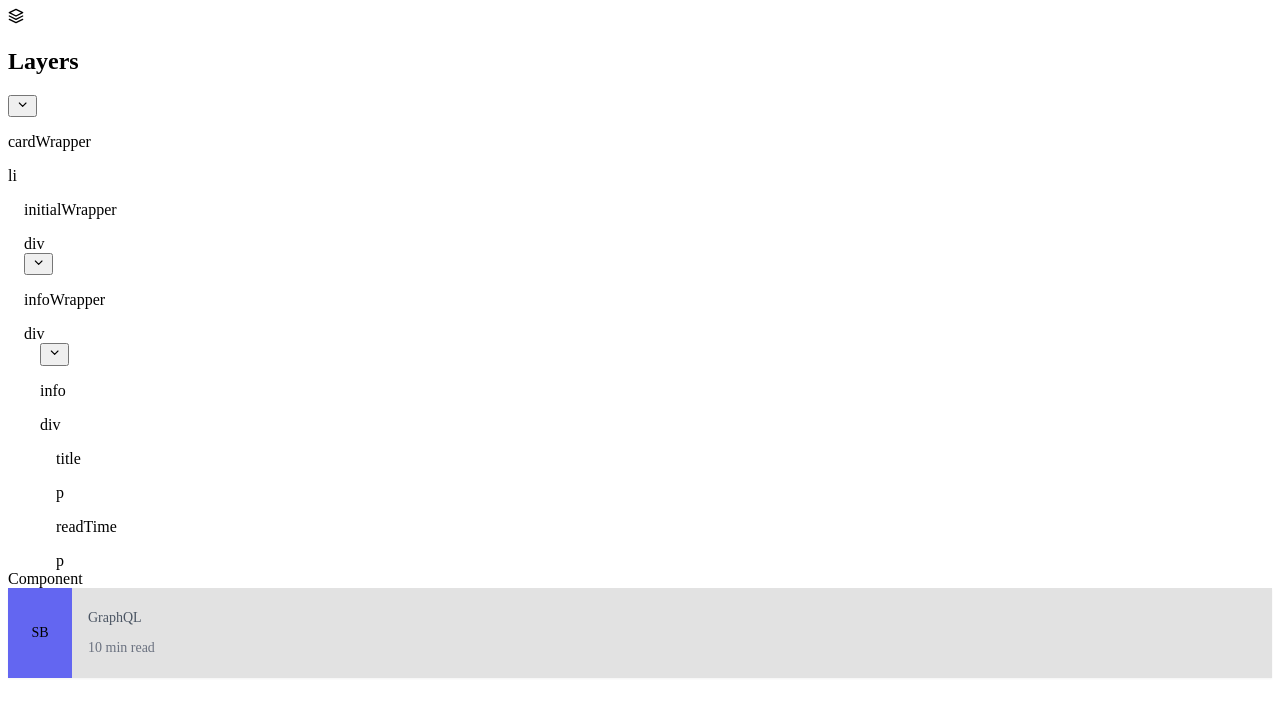
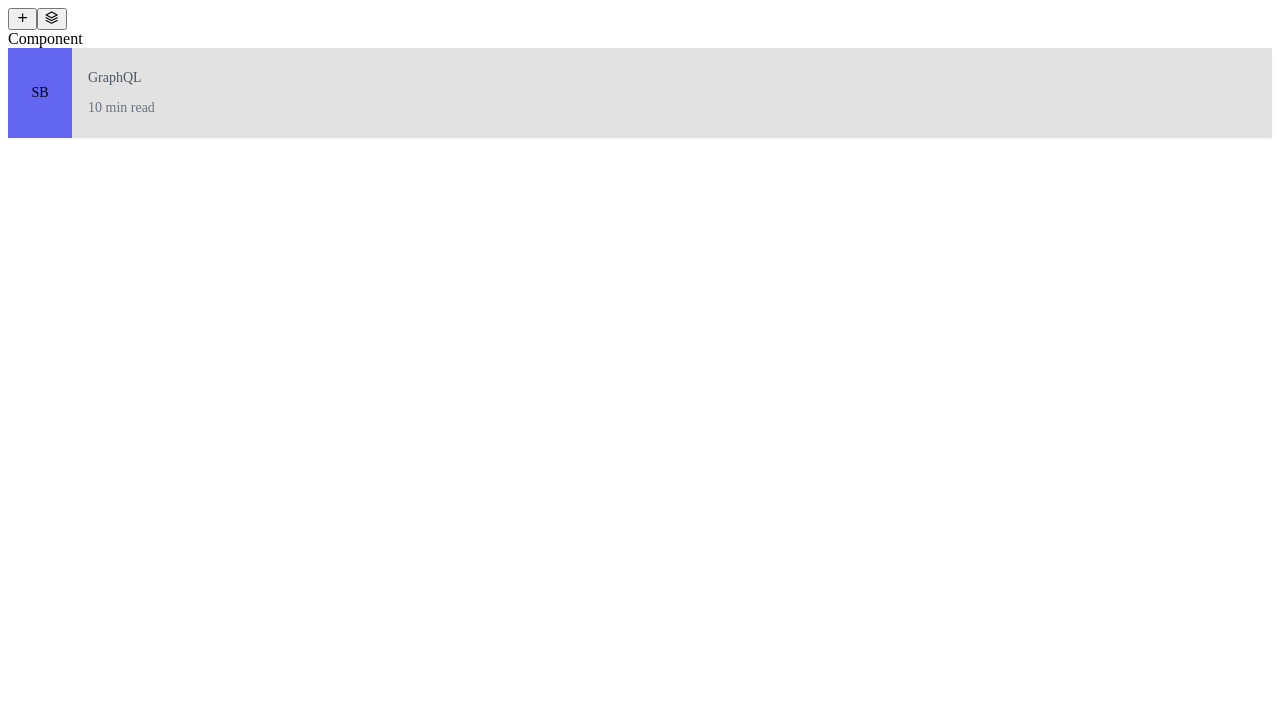
Before and after one commit to SudhanshuBhagwat/website-builder, a React (Vite) app: page / in a window 1280 px wide. Shown: the top 716 px of the page. Built offline with nearby package versions, Linux system fonts and the light colour scheme.

Commit message:
Added react-router-dom Created sidebar Added Elements panel

```diff
--- a/package.json
+++ b/package.json
@@ -19,6 +19,7 @@
     "react-dom": "^18.2.0",
     "react-icons": "^4.6.0",
     "react-redux": "^8.0.5",
+    "react-router-dom": "^6.4.4",
     "tailwindcss": "^3.2.4",
     "uuid": "^9.0.0"
   },
--- a/src/App.tsx
+++ b/src/App.tsx
@@ -3,8 +3,7 @@ import Editor from "./components/Editor";
 import View from "./components/View";
 import { selectElement } from "./store/elementsSlice";
 import { store } from "./store/store";
-import { FiLayers } from "react-icons/fi";
-import Layers from "./components/Layers";
+import Sidebar from "./components/Sidebar";
 
 function handleClick(event: MouseEvent) {
   if (
@@ -27,12 +26,7 @@ function App() {
 
   return (
     <div className="flex w-full">
-      <aside className="flex">
-        <nav className="w-14 py-4 bg-slate-200 h-full flex flex-col items-center">
-          <FiLayers className="w-6 h-6" />
-        </nav>
-        <Layers />
-      </aside>
+      <Sidebar />
       <main className="flex flex-1">
         <div className="bg-slate-50 h-screen flex w-full">
           <div className="h-full w-full flex flex-1 justify-center items-center">
--- a/src/components/Editor.tsx
+++ b/src/components/Editor.tsx
@@ -40,7 +40,7 @@ const Editor = () => {
                 </span>
                 <input
                   type="text"
-                  className="w-full outline-none mx-2"
+                  className="w-full outline-none mx-2 bg-slate-50"
                   value={element.children}
                   onChange={handleTextUpdate}
                 />
--- /dev/null
+++ b/src/components/Nav.tsx
@@ -0,0 +1,50 @@
+import { FiLayers, FiPlus } from "react-icons/fi";
+import {
+  createSearchParams,
+  useNavigate,
+  useSearchParams,
+} from "react-router-dom";
+
+export const NAV_ITEMS = [
+  {
+    slug: "elements",
+    icon: <FiPlus className="w-6 h-6" />,
+  },
+  {
+    slug: "layers",
+    icon: <FiLayers className="w-6 h-6" />,
+  },
+];
+
+const Nav = () => {
+  const navigate = useNavigate();
+  const [searchParams] = useSearchParams();
+  const selectedPanel = searchParams.get("panel");
+
+  function _navigate(panel: string) {
+    navigate({
+      pathname: "/",
+      search: `?${createSearchParams({
+        panel,
+      })}`,
+    });
+  }
+
+  return (
+    <nav className="w-14 py-4 bg-slate-200 h-full flex flex-col items-center">
+      {NAV_ITEMS.map((item) => (
+        <button
+          key={item.slug}
+          onClick={() => _navigate(item.slug)}
+          className={`w-full py-3 flex justify-center items-center ${
+            selectedPanel === item.slug ? "bg-white" : ""
+          }`}
+        >
+          {item.icon}
+        </button>
+      ))}
+    </nav>
+  );
+};
+
+export default Nav;
--- /dev/null
+++ b/src/components/Sidebar.tsx
@@ -0,0 +1,35 @@
+import { useSearchParams } from "react-router-dom";
+import Nav, { NAV_ITEMS } from "./Nav";
+import Elements from "./panels/Elements";
+import Layers from "./panels/Layers";
+
+const panels = NAV_ITEMS.map((item) => item.slug);
+
+function getPanel(panel: string | null) {
+  if (panel) {
+    const selectedPanel = panels.find((p) => p === panel);
+    switch (selectedPanel) {
+      case "layers":
+        return <Layers />;
+      case "elements":
+        return <Elements />;
+      default:
+        console.error("No such layer");
+        return;
+    }
+  }
+}
+
+const Sidebar = () => {
+  const [searchParams] = useSearchParams();
+  const selectedPanel = searchParams.get("panel");
+
+  return (
+    <aside className="flex">
+      <Nav />
+      {getPanel(selectedPanel)}
+    </aside>
+  );
+};
+
+export default Sidebar;
--- /dev/null
+++ b/src/components/panels/Elements.tsx
@@ -0,0 +1,12 @@
+const Elements = () => {
+  return (
+    <div className="w-60 border-r">
+      <h2 className="px-4 py-3 border-b uppercase tracking-wider font-medium">
+        Elements
+      </h2>
+      <div className=""></div>
+    </div>
+  );
+};
+
+export default Elements;
--- a/src/components/Layers.tsx
+++ b/src/components/panels/Layers.tsx
@@ -1,5 +1,5 @@
 import { useSelector } from "react-redux";
-import { IComponent, selectElements } from "../store/elementsSlice";
+import { IComponent, selectElements } from "../../store/elementsSlice";
 import LayerItem from "./layers/LayerItem";
 
 interface Props {}
--- a/src/components/layers/LayerItem.tsx
+++ b/src/components/panels/layers/LayerItem.tsx
@@ -1,11 +1,11 @@
 import { FiChevronDown, FiChevronUp } from "react-icons/fi";
 import { useSelector } from "react-redux";
-import { useAppDispatch } from "../../hooks/redux";
+import { useAppDispatch } from "../../../hooks/redux";
 import {
   getSelectedElement,
   IComponent,
   selectElement,
-} from "../../store/elementsSlice";
+} from "../../../store/elementsSlice";
 
 interface Props {
   id: IComponent["id"];
--- a/src/components/primitives/Input.tsx
+++ b/src/components/primitives/Input.tsx
@@ -16,7 +16,7 @@ const Input: React.FC<React.PropsWithChildren<Props> & Props> = ({
       <span className="text-sm text-slate-500 border-r-2 pr-4">{label}</span>
       <input
         type="text"
-        className="w-full outline-none mx-2"
+        className="w-full outline-none mx-2 bg-slate-50"
         value={value}
         onChange={onChange}
       />
--- a/src/main.tsx
+++ b/src/main.tsx
@@ -6,11 +6,14 @@ import "./global.css";
 import "tailwindcss/tailwind.css";
 import { Provider } from "react-redux";
 import { store } from "./store/store";
+import { BrowserRouter } from "react-router-dom";
 
 ReactDOM.createRoot(document.getElementById("root") as HTMLElement).render(
   <React.StrictMode>
-    <Provider store={store}>
-      <App />
-    </Provider>
+    <BrowserRouter>
+      <Provider store={store}>
+        <App />
+      </Provider>
+    </BrowserRouter>
   </React.StrictMode>
 );
```
Also changed, not shown: 1 other file (tests, documents, lock files or other folders).
